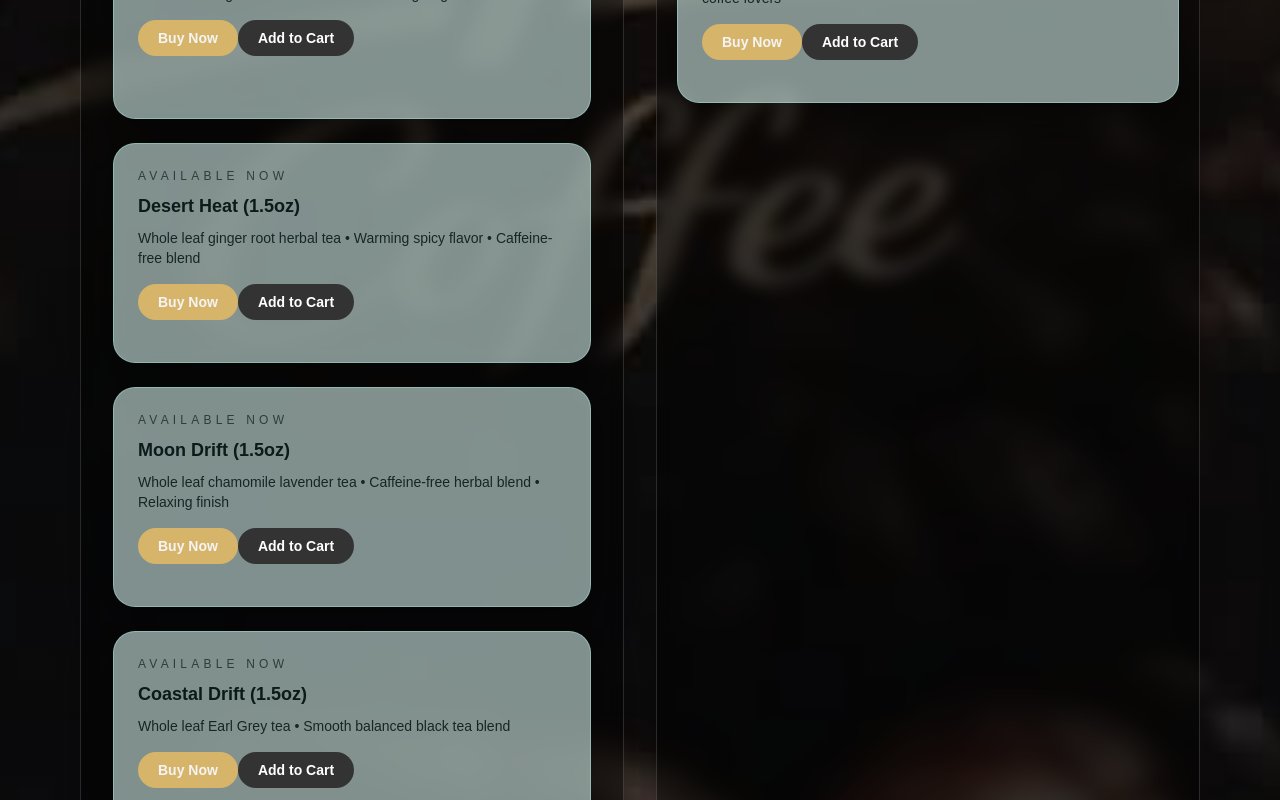
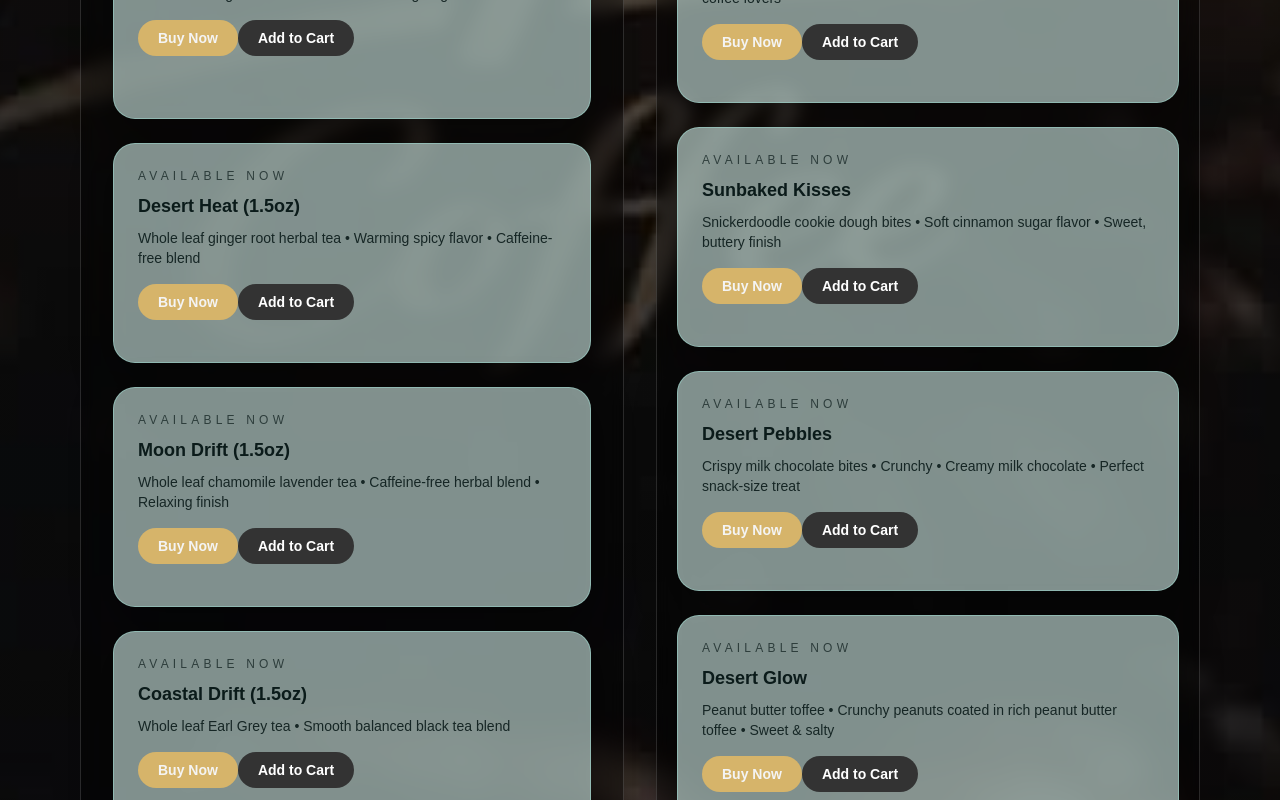
Before and after one commit to caylamarchand-lgtm/cnc-inspire-coffee, a Next.js app: page / in a window 1280 px wide. Shown: the part 4920-5720 px from the top of the page. Built offline with nearby package versions, Linux system fonts and the light colour scheme; no server answers; the database is empty.

Commit message:
Add 3 new treats

```diff
--- a/app/data/Products.ts
+++ b/app/data/Products.ts
@@ -304,7 +304,33 @@ export const COFFEES: Coffee[] = [
   stripe: "https://buy.stripe.com/aFa28r3JEfZpbmL1xdefC0J",
   category: "treat"
 },
-
+{
+  id: "sunbaked-kisses",
+  name: "Sunbaked Kisses",
+  notes: "Snickerdoodle cookie dough bites • Soft cinnamon sugar flavor • Sweet, buttery finish",
+  price: 6,
+  limited: false,
+  stripe: "https://buy.stripe.com/7sY9AT6VQ14v2Qffo3efC0S",
+  category: "treat",
+},
+{
+  id: "desert-pebbles",
+  name: "Desert Pebbles",
+  notes: "Crispy milk chocolate bites • Crunchy • Creamy milk chocolate • Perfect snack-size treat",
+  price: 6,
+  limited: false,
+  stripe: "https://buy.stripe.com/7sY3cv4NI28z8az5NtefC0T",
+  category: "treat",
+},
+{
+  id: "desert-glow",
+  name: "Desert Glow",
+  notes: "Peanut butter toffee • Crunchy peanuts coated in rich peanut butter toffee • Sweet & salty",
+  price: 6,
+  limited: false,
+  stripe: "https://buy.stripe.com/9B65kDcga3cD76vdfVefC0U",
+  category: "treat",
+},
 
 ];
 
```
